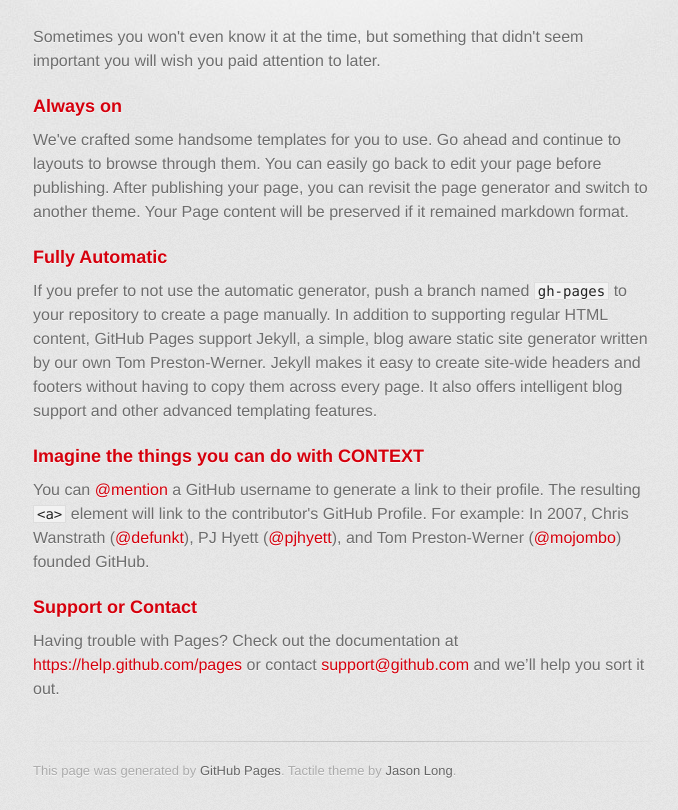
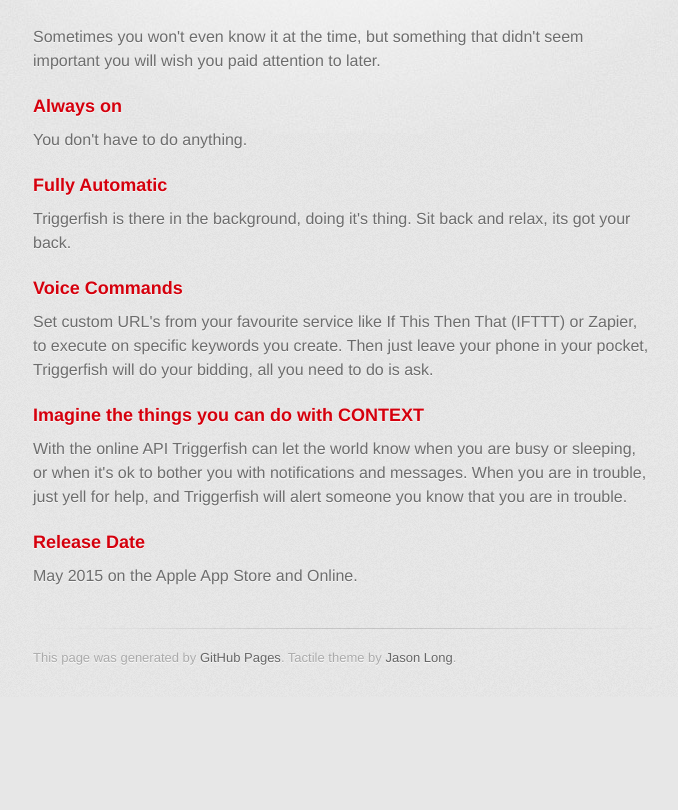
Before and after one commit to ChristopherLarsen/christopherlarsen.github.io, a plain HTML site: page index.html in a window 1280 px wide. Shown: the part 440-1250 px from the top of the page, without its empty margins (297-975 px from the left). After the commit the page ends 1137 px from the top, so only its background shows below. Drawn offline with Linux system fonts and the light colour scheme; a web font is replaced by a local one.

Commit message:
Replace master branch with page content via GitHub

```diff
--- a/index.html
+++ b/index.html
@@ -42,22 +42,27 @@
 <h3>
 <a id="always-on" class="anchor" href="#always-on" aria-hidden="true"><span class="octicon octicon-link"></span></a>Always on</h3>
 
-<p>We've crafted some handsome templates for you to use. Go ahead and continue to layouts to browse through them. You can easily go back to edit your page before publishing. After publishing your page, you can revisit the page generator and switch to another theme. Your Page content will be preserved if it remained markdown format.</p>
+<p>You don't have to do anything.</p>
 
 <h3>
 <a id="fully-automatic" class="anchor" href="#fully-automatic" aria-hidden="true"><span class="octicon octicon-link"></span></a>Fully Automatic</h3>
 
-<p>If you prefer to not use the automatic generator, push a branch named <code>gh-pages</code> to your repository to create a page manually. In addition to supporting regular HTML content, GitHub Pages support Jekyll, a simple, blog aware static site generator written by our own Tom Preston-Werner. Jekyll makes it easy to create site-wide headers and footers without having to copy them across every page. It also offers intelligent blog support and other advanced templating features.</p>
+<p>Triggerfish is there in the background, doing it's thing. Sit back and relax, its got your back.</p>
+
+<h3>
+<a id="voice-commands" class="anchor" href="#voice-commands" aria-hidden="true"><span class="octicon octicon-link"></span></a>Voice Commands</h3>
+
+<p>Set custom URL's from your favourite service like If This Then That (IFTTT) or Zapier, to execute on specific keywords you create. Then just leave your phone in your pocket, Triggerfish will do your bidding, all you need to do is ask.</p>
 
 <h3>
 <a id="imagine-the-things-you-can-do-with-context" class="anchor" href="#imagine-the-things-you-can-do-with-context" aria-hidden="true"><span class="octicon octicon-link"></span></a>Imagine the things you can do with CONTEXT</h3>
 
-<p>You can <a href="https://github.com/blog/821" class="user-mention">@mention</a> a GitHub username to generate a link to their profile. The resulting <code>&lt;a&gt;</code> element will link to the contributor's GitHub Profile. For example: In 2007, Chris Wanstrath (<a href="https://github.com/defunkt" class="user-mention">@defunkt</a>), PJ Hyett (<a href="https://github.com/pjhyett" class="user-mention">@pjhyett</a>), and Tom Preston-Werner (<a href="https://github.com/mojombo" class="user-mention">@mojombo</a>) founded GitHub.</p>
+<p>With the online API Triggerfish can let the world know when you are busy or sleeping, or when it's ok to bother you with notifications and messages. When you are in trouble, just yell for help, and Triggerfish will alert someone you know that you are in trouble.</p>
 
 <h3>
-<a id="support-or-contact" class="anchor" href="#support-or-contact" aria-hidden="true"><span class="octicon octicon-link"></span></a>Support or Contact</h3>
+<a id="release-date" class="anchor" href="#release-date" aria-hidden="true"><span class="octicon octicon-link"></span></a>Release Date</h3>
 
-<p>Having trouble with Pages? Check out the documentation at <a href="https://help.github.com/pages">https://help.github.com/pages</a> or contact <a href="mailto:support@github.com">support@github.com</a> and we’ll help you sort it out.</p>
+<p>May 2015 on the Apple App Store and Online.</p>
         </section>
 
         <footer>
```
Also changed, not shown: params.json (+1 -1 lines).
